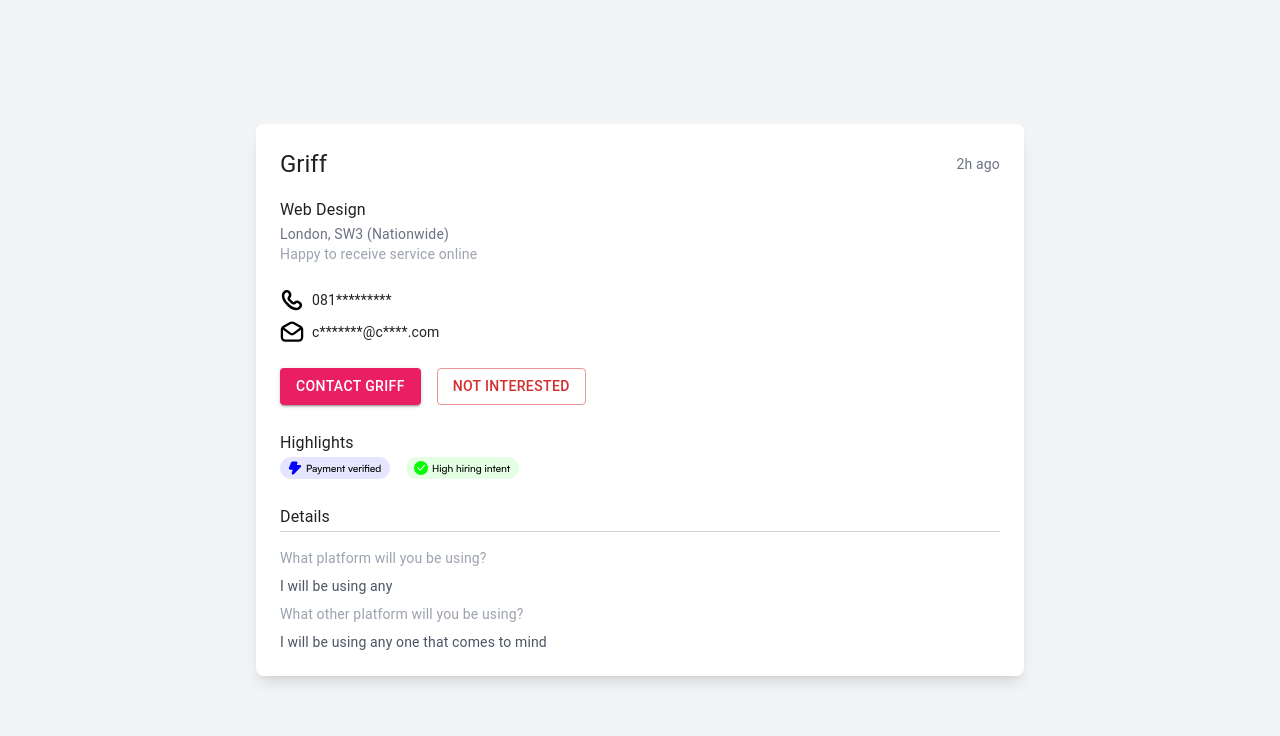
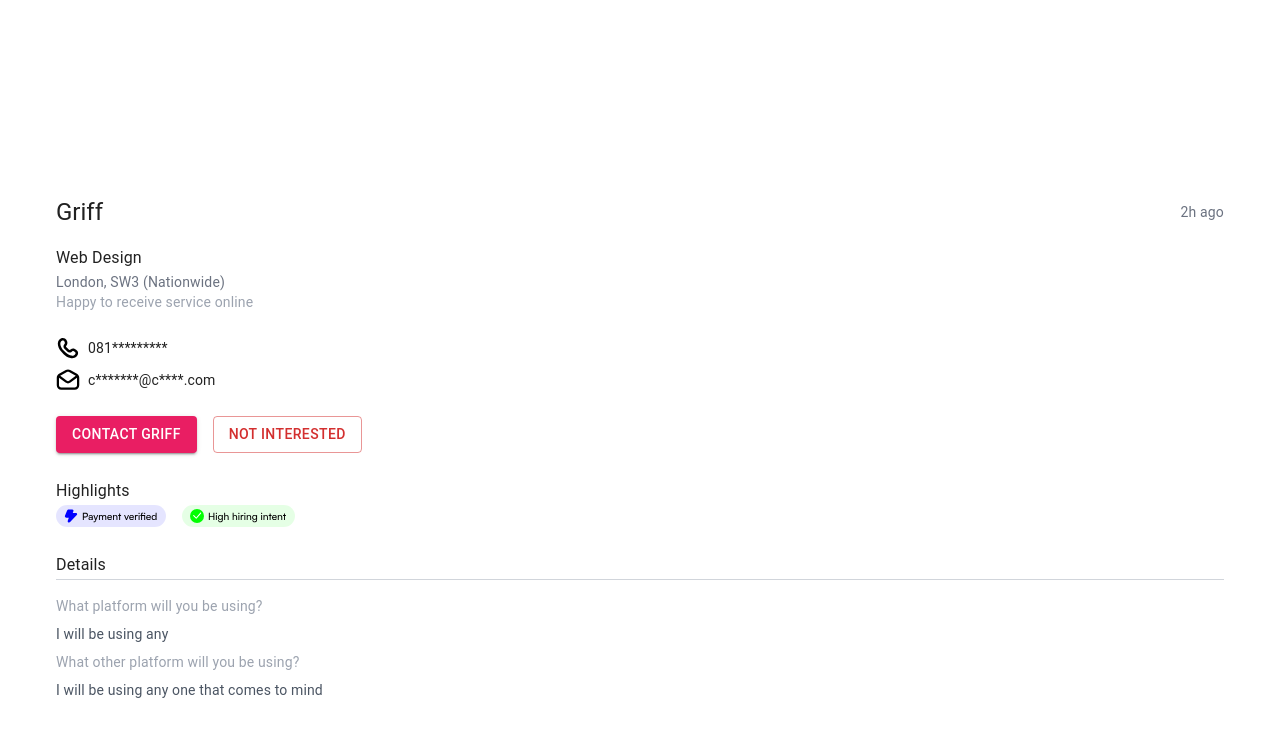
Before and after one commit to Huangdi-599/calendarsettings, a React (Vite) app in the folder calendar-settings/: page /leadpage in a window 1280 px wide. Shown: the top 736 px of the page. Built offline with nearby package versions, Linux system fonts and the light colour scheme.

Commit message:
Ajustment made on the bar

```diff
--- a/calendar-settings/src/components/LeadPage.tsx
+++ b/calendar-settings/src/components/LeadPage.tsx
@@ -4,10 +4,10 @@ import { HighHiringIntentIcon, MailIcon, PaymentVerifiedIcon, PhoneIcon } from '
 
 const LeadPage: React.FC = () => {
   return (
-    <Box className="tw-w-full tw-bg-gray-100 tw-p-8 tw-flex tw-justify-center tw-items-center tw-min-h-screen">
-      <Box className="tw-bg-white tw-rounded-lg tw-shadow-lg tw-w-full tw-max-w-3xl tw-p-6 tw-relative">
+    <Box className="tw-w-full tw-p-8 tw-flex tw-justify-center tw-items-center tw-min-h-screen">
+      <Box className="tw-bg-white tw-rounded-lg tw-w-full tw-max-w-7xl tw-p-6 tw-relative">
         {/* Header Section */}
-        <Box className="tw-flex tw-justify-between tw-items-center tw-mb-4">
+        <Box className="tw-flex tw-justify-between tw-items-center tw-mb-4 tw-mt-24">
           <Typography variant="h5" component="h1" className="tw-font-bold">
             Griff
           </Typography>
@@ -55,12 +55,10 @@ const LeadPage: React.FC = () => {
         </Typography>
         <Box className="tw-flex tw-gap-4 tw-mb-6">
           <Box className="tw-flex tw-items-center tw-gap-2">
-            <PaymentVerifiedIcon /> {/* Render the PaymentVerifiedIcon */}
-            {/* <Typography variant="body2">Payment verified</Typography> */}
+            <PaymentVerifiedIcon />
           </Box>
           <Box className="tw-flex tw-items-center tw-gap-2">
-            <HighHiringIntentIcon /> {/* Render the HighHiringIntentIcon */}
-            {/* <Typography variant="body2">High hiring intent</Typography> */}
+            <HighHiringIntentIcon />
           </Box>
         </Box>
 
```
